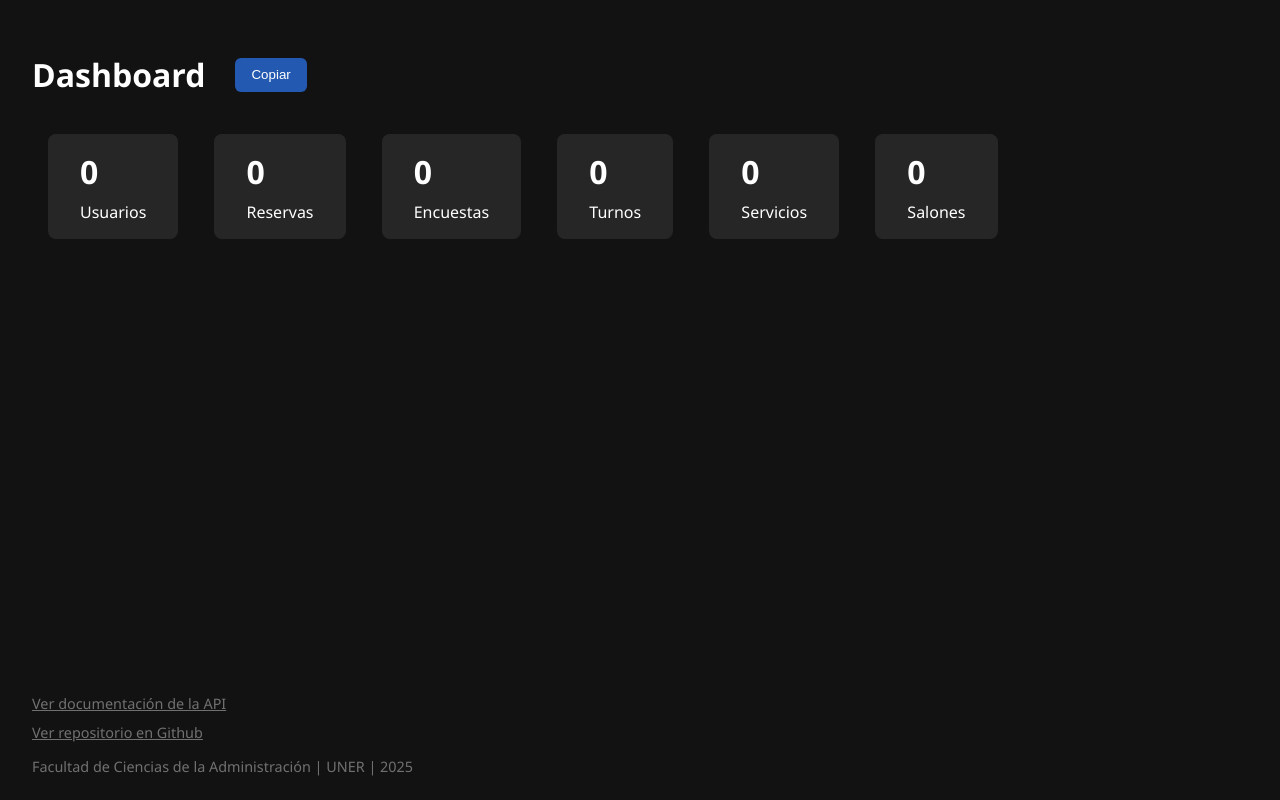
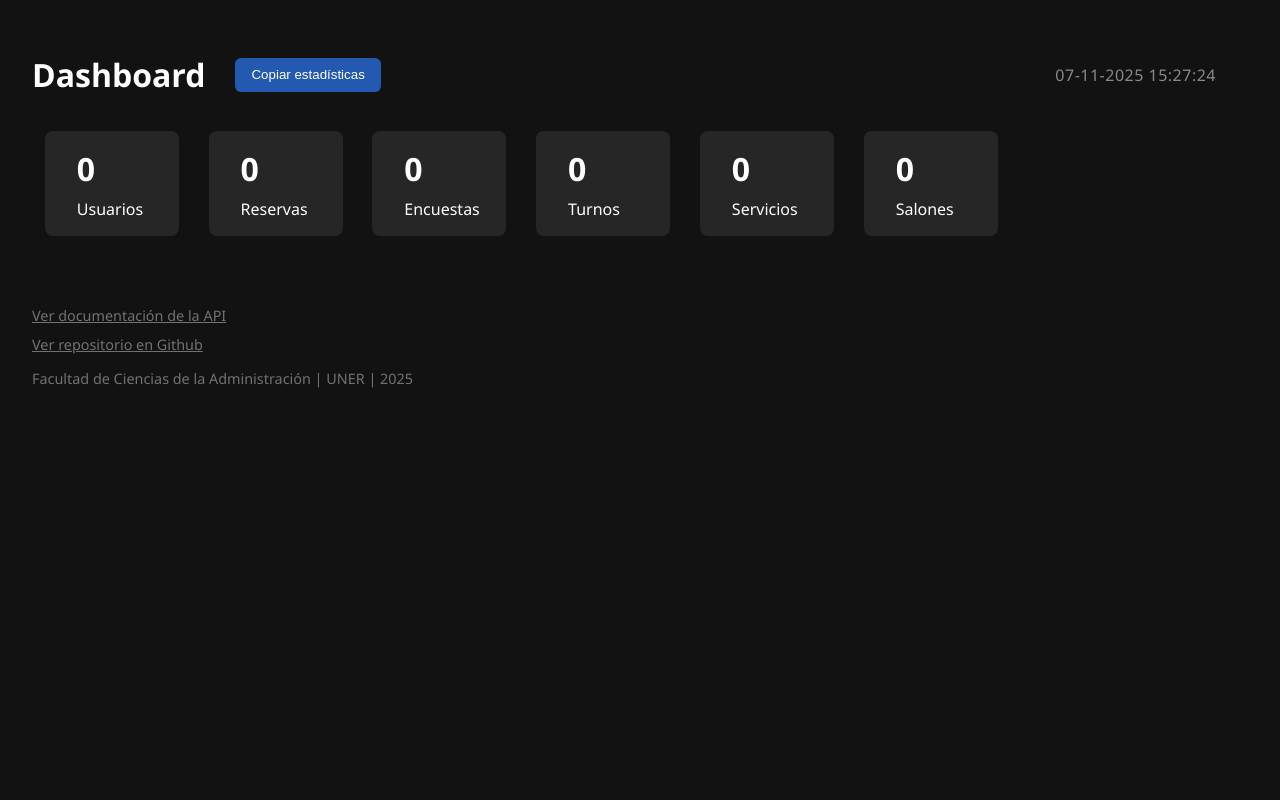
Before and after one commit to Zorzem/TP-Final-Programacion3-UNER, a website: page public/dashboard/index.html in a window 1280 px wide. Drawn offline with Linux system fonts and the light colour scheme; no server answers.

Commit message:
Añadida hora al dashboard

```diff
--- a/public/dashboard/index.html
+++ b/public/dashboard/index.html
@@ -23,6 +23,14 @@
         gap: 30px;
         align-items: center;
       }
+
+      #clock {
+        /* font-size: 1.2rem; */
+        /* font-weight: 500; */
+        margin-inline: auto 2rem;
+        opacity: 0.5;
+        letter-spacing: 0.5px;
+      }
       a,
       a:visited {
         color: inherit;
@@ -39,7 +47,7 @@
       .card {
         display: inline-block;
         padding: 1rem 2rem;
-        margin: 1rem;
+        margin: 0.8rem;
         background: #ffffff16;
         border-radius: 8px;
       }
@@ -50,13 +58,14 @@
       }
 
       .card p {
+        width: 70px;
         margin: 0.5rem 0 0;
         font-size: 1rem;
       }
 
       footer {
-        position: fixed;
-        bottom: 10px;
+        /* position: absolute; */
+        margin-top: 3rem;
         font-size: 0.9rem;
       }
 
@@ -72,7 +81,6 @@
         height: 100%;
         border-radius: 6px;
         cursor: pointer;
-        /* margin-left: 1rem; */
       }
 
       #copy-btn:hover {
@@ -86,15 +94,26 @@
         margin-left: -10px;
         opacity: 0;
         transition: 0.3s;
-        /* color: #8f8; */
+      }
+
+      @media (width < 800px) {
+        .header {
+          flex-direction: column;
+          gap: 0px;
+        }
+        #clock {
+          margin-inline: auto;
+          margin-bottom: 1rem;
+        }
       }
     </style>
   </head>
   <body>
     <div class="header">
       <h1>Dashboard</h1>
-      <button id="copy-btn" title="Copiar al portapapeles">Copiar</button>
+      <button id="copy-btn" title="Copiar al portapapeles">Copiar estadísticas</button>
       <span id="bopy-msg">✓ Copiado al portapapeles</span>
+      <div id="clock"></div>
     </div>
 
     <div class="card">
@@ -129,7 +148,7 @@
     </footer>
 
     <script>
-      // cargar estadísticas al endpoint del backend
+      // cargar estadísticas desde el endpoint del backend
       fetch("/api/v1/dashboard")
         .then((res) => res.json())
         .then((data) => {
@@ -147,9 +166,30 @@
         })
         .catch((err) => console.error(err));
 
-      // url para el link de api docs
+      // url para el enlace de api docs
       const base = window.location.origin;
       document.querySelector("#docs-link").href = `${base}/api-docs`;
+
+      // función para formatear fecha y hora en `dd-mm-yyyy hh:mm:ss`
+      function formatearFecha(fecha) {
+        const pad = (n) => n.toString().padStart(2, "0");
+        const d = pad(fecha.getDate());
+        const m = pad(fecha.getMonth() + 1);
+        const y = fecha.getFullYear();
+        const h = pad(fecha.getHours());
+        const min = pad(fecha.getMinutes());
+        const s = pad(fecha.getSeconds());
+        return `${d}-${m}-${y} ${h}:${min}:${s}`;
+      }
+
+      // actualizar reloj
+      function actualizarReloj() {
+        const ahora = new Date();
+        document.querySelector("#clock").textContent = formatearFecha(ahora);
+      }
+
+      setInterval(actualizarReloj, 1000);
+      actualizarReloj();
 
       // copiar estadísticas al portapapeles
       document.querySelector("#copy-btn").addEventListener("click", () => {
@@ -161,12 +201,16 @@
           Servicios: document.querySelector("#servicios").textContent,
           Salones: document.querySelector("#salones").textContent,
         };
-        // console.dir(stats);
 
-        // preparar string
-        const text = Object.entries(stats)
-          .map(([k, v]) => `${k}: ${v}`)
-          .join("\n");
+        const ahora = new Date();
+        const timestamp = formatearFecha(ahora);
+
+        // preparar string final
+        const text =
+          `(${timestamp})\n` +
+          Object.entries(stats)
+            .map(([k, v]) => `${k}: ${v}`)
+            .join("\n");
 
         // copiar al portapapeles
         navigator.clipboard
```
